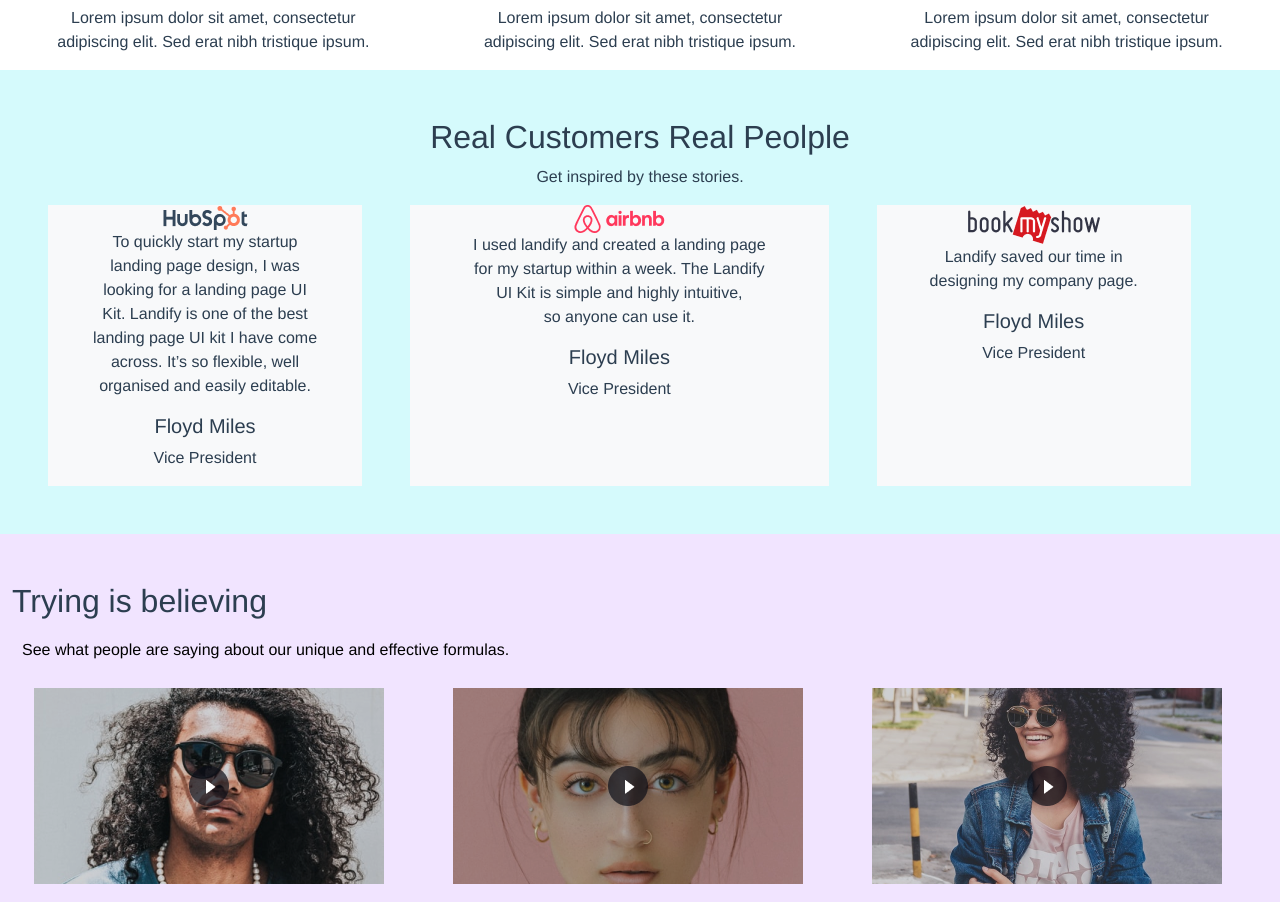
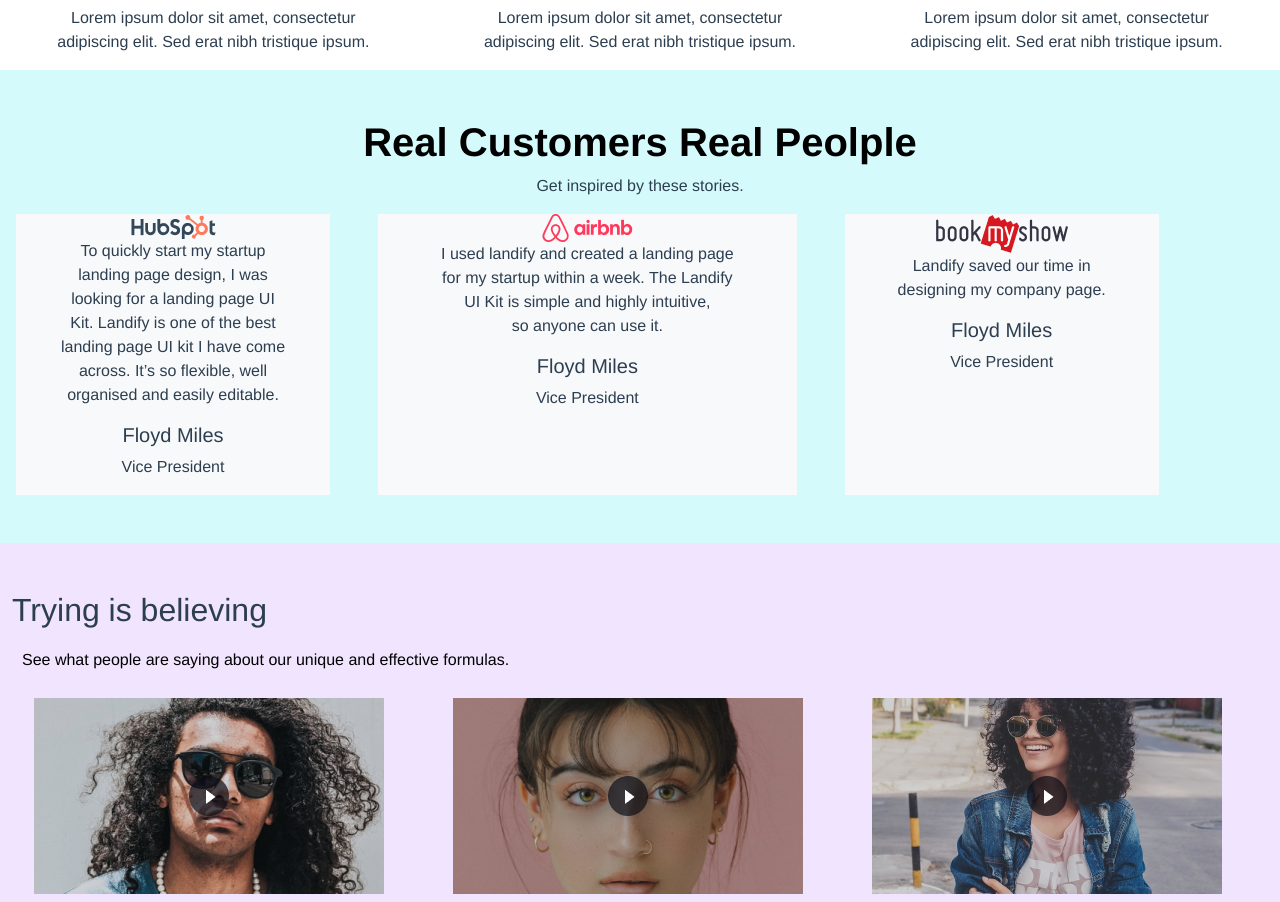
Before and after one commit to bhankymyk/playground-app, a Vue app: page / in a window 1280 px wide. Shown: the part 1848-2750 px from the top of the page. Built offline with nearby package versions, Linux system fonts and the light colour scheme.

Commit message:
feat: Deployment

```diff
--- a/src/components/HelloWorld.vue
+++ b/src/components/HelloWorld.vue
@@ -6,7 +6,7 @@
   <div class="container-fluid">
     <a class="navbar-brand" href="#">
       <div>
-        <img src="../assets/Logo.png" alt=""> Landify
+        <img src="../assets/logo.png" alt=""> Landify
       </div>
     </a>
     <button class="navbar-toggler" type="button" data-bs-toggle="collapse" data-bs-target="#navbarSupportedContent" aria-controls="navbarSupportedContent" aria-expanded="false" aria-label="Toggle navigation">
@@ -126,7 +126,7 @@
               <p>Get inspired by these stories.</p>
             </div>
             <div class="row">
-              <div class="col-md-3 bg-light me-5 mb-5 ms-5">
+              <div class="col-md-3 bg-light me-5 mb-5 ms-3">
                 <img src="../assets/Hubspot Logo.png" class="img-fluid" alt="">
                 <p>To quickly start my startup <br>
                   landing page design, I was <br>
@@ -268,7 +268,7 @@
                 <div class="row bg-dark">
                   <div class="col-md-8 mt-5 footer text-start">
                     <ul>
-                      <li><img src="../assets/Logo.png" alt=""></li>
+                      <li><img src="../assets/logo.png" alt=""></li>
                     </ul>
                       <ul>
                         <li>Download Now</li>
@@ -334,6 +334,11 @@ h1 {
 .Testimonial{
   background: rgba(213, 250, 252, 1);
 }
+.Testimonial h2{
+  color: #000;
+  font-weight: 600;
+  font-size: 40px;
+}
 .Testimonial8 h5{
   color: #000;
   font-weight: 600;
```
Also changed, not shown: 1 other file (tests, documents, lock files or other folders).
